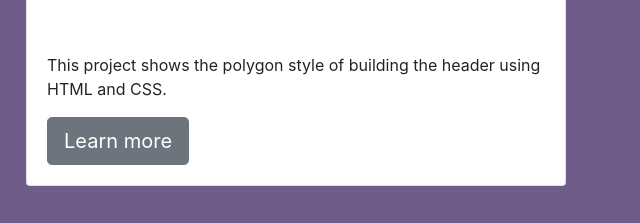
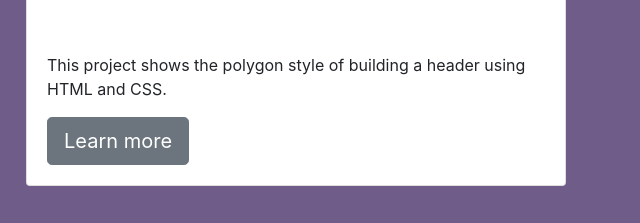
Before and after one commit to blessingokpala/tech, a plain HTML site: page index.html in a window 1280 px wide. Shown: the part 3249-3472 px from the top of the page, 629-1269 px from the left. Drawn offline with nearby package versions, Linux system fonts and the light colour scheme.

Commit message:
Add files via upload

```diff
--- a/index.html
+++ b/index.html
@@ -230,7 +230,7 @@
             <div class="card-body">
               <h5 class="card-title">Polygon Hero Image</h5>
               <p class="card-text">
-                This project shows the polygon style of building the header using HTML and CSS.
+                This project shows the polygon style of building a header using HTML and CSS.
               </p>
               <p class="card-text">
                 <a href="https://blessingokpala.github.io/polygon-header/" target="_blank"
```
